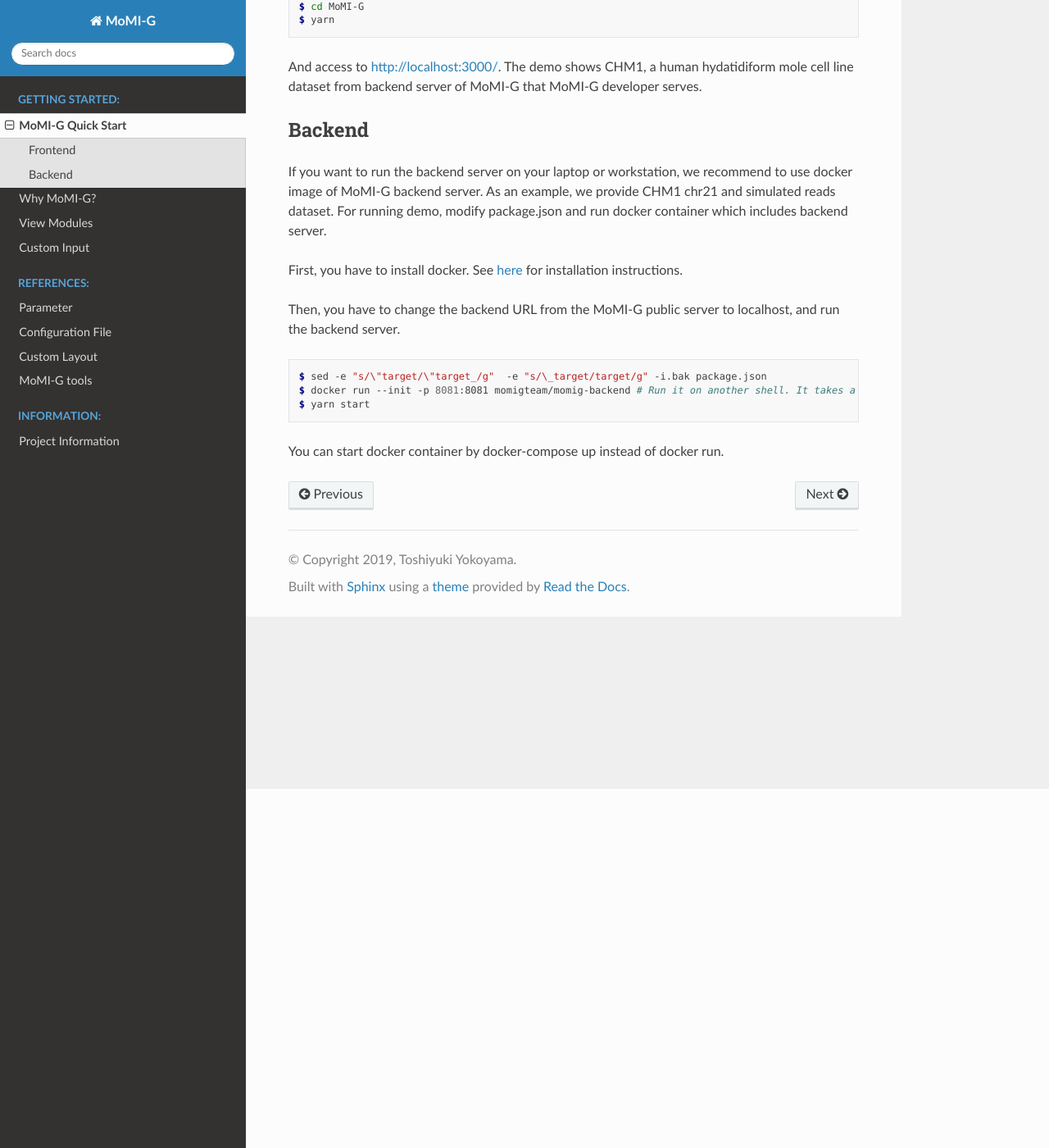
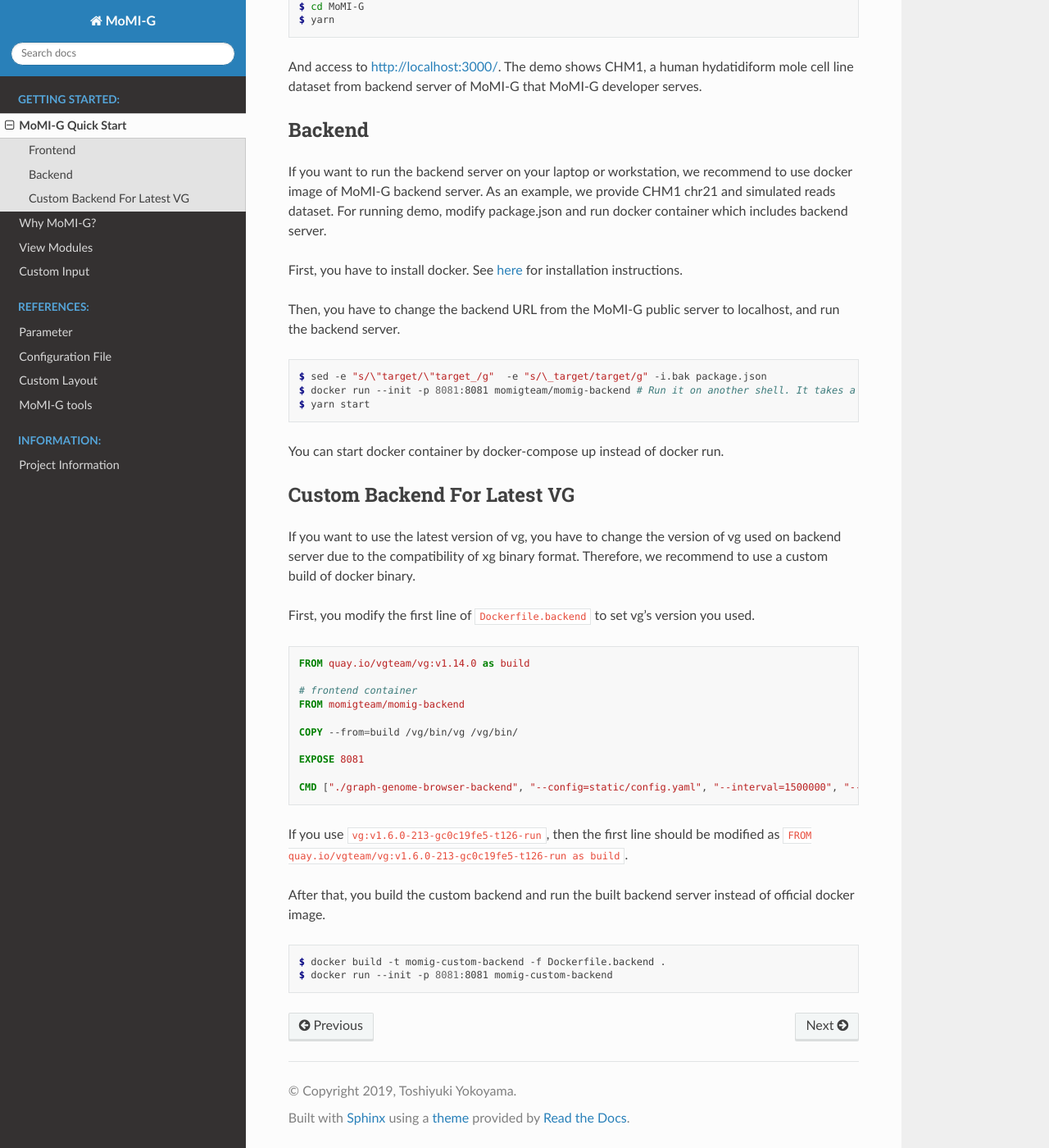
Before and after one commit to MoMI-G/MoMI-G, a Sphinx documentation site: the page built from docs/source/quick_start.rst, in a window 1280 px wide and 1400 px high, scrolled down 438 px. Shown: the whole window at 82% size. Built offline with Sphinx 7.4.7 and the Read the Docs theme 2.0.0, drawn with Linux system fonts in a browser that asks for light colours.

Commit message:
Update manuals

```diff
--- a/docs/source/quick_start.rst
+++ b/docs/source/quick_start.rst
@@ -38,3 +38,33 @@ Then, you have to change the backend URL from the MoMI-G public server to localh
   $ yarn start
 
 You can start docker container by docker-compose up instead of docker run.
+
+-------
+Custom Backend For Latest VG
+-------
+
+If you want to use the latest version of vg, you have to change the version of vg used on backend server due to the compatibility of xg binary format. Therefore, we recommend to use a custom build of docker binary.
+
+First, you modify the first line of ``Dockerfile.backend`` to set vg's version you used.
+
+.. code-block:: Dockerfile
+
+  FROM quay.io/vgteam/vg:v1.14.0 as build
+
+  # frontend container
+  FROM momigteam/momig-backend
+
+  COPY --from=build /vg/bin/vg /vg/bin/
+
+  EXPOSE 8081
+
+  CMD ["./graph-genome-browser-backend", "--config=static/config.yaml", "--interval=1500000", "--http=0.0.0.0:8081", "--api=/api/v2/"]
+
+If you use ``vg:v1.6.0-213-gc0c19fe5-t126-run``, then the first line should be modified as ``FROM quay.io/vgteam/vg:v1.6.0-213-gc0c19fe5-t126-run as build``.
+
+After that, you build the custom backend and run the built backend server instead of official docker image.
+
+.. code-block:: console
+
+  $ docker build -t momig-custom-backend -f Dockerfile.backend .
+  $ docker run --init -p 8081:8081 momig-custom-backend
```
Also changed, not shown: 1 other file.
